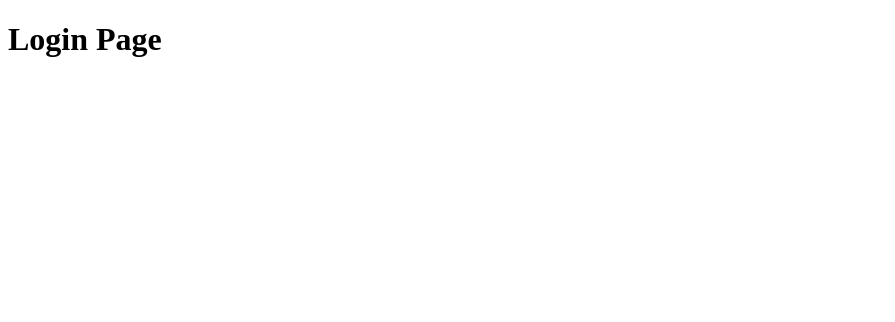
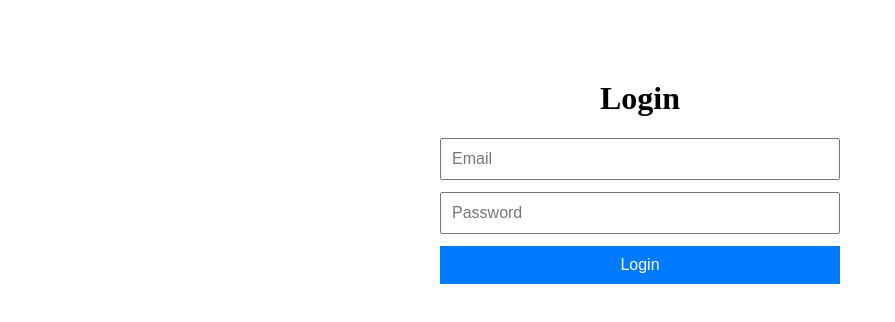
Before and after one commit to Hwane14/sub-track, a React app in the folder frontend/: page / in a window 1280 px wide. Shown: the top 322 px of the page, without its empty margins (0-895 px from the left). Built offline with nearby package versions, Linux system fonts and the light colour scheme; the HTML template or start-up script is replaced by a standard one.

Commit message:
Add basic Login page UI with email and password form

```diff
--- a/frontend/src/pages/Login.jsx
+++ b/frontend/src/pages/Login.jsx
@@ -1,5 +1,37 @@
 function Login() {
-    return <h1>Login Page</h1>;
+    return (
+        <div style={{ maxWidth: "400px", margin: "80px auto", textAlign: "center" }}>
+            <h1>Login</h1>
+
+            <form style={{ display: "flex", flexDirection: "column", gap: "12px", marginTop: "20ps" }}>
+                <input
+                type="email"
+                placeholder="Email"
+                style={{ padding: "10px", fontSize: "16px" }}
+                />
+
+                <input
+                type="password"
+                placeholder="Password"
+                style={{ padding: "10px", fontSize: "16px" }}
+                />
+
+                <button
+                type="submit"
+                style={{
+                    padding: "10px",
+                    fontSize: "16px",
+                    background: "#007bff",
+                    color: "white",
+                    border: "none",
+                    cursor: "pointer"
+                }}
+                >
+                    Login
+                </button>
+            </form>
+        </div>
+    );
 }
 
 export default Login;
```
